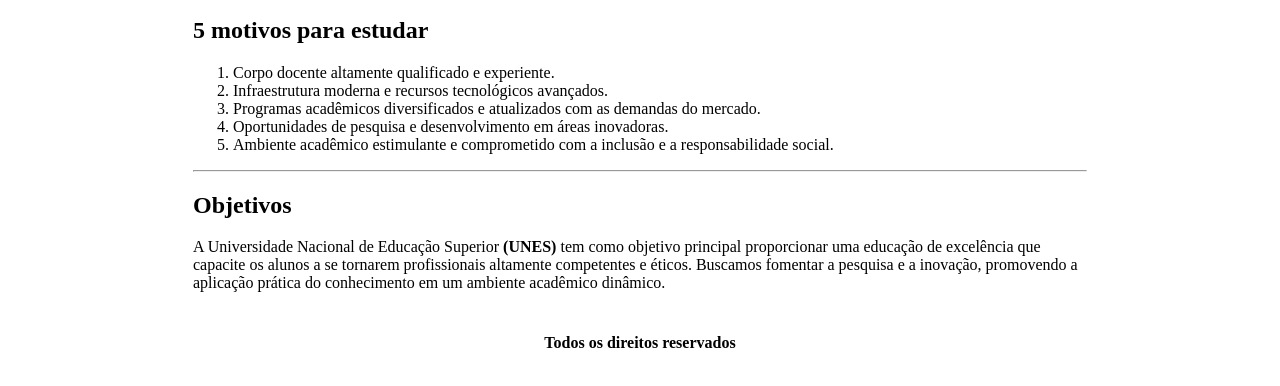
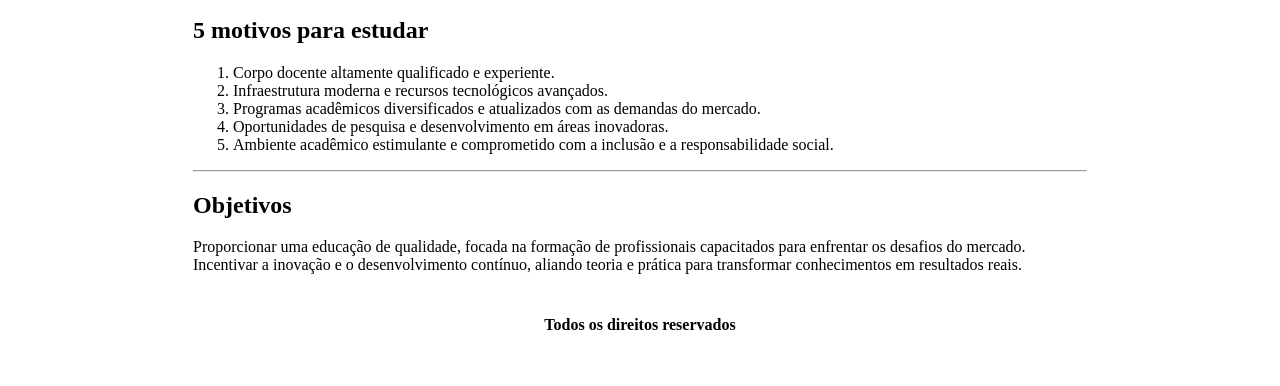
Before and after one commit to Gioocode/Site-Universidade-Unes, a plain HTML site: page quem-somos.html in a window 1280 px wide. Shown: the part 228-614 px from the top of the page. Drawn offline with Linux system fonts and the light colour scheme.

Commit message:
Update quem-somos.html

```diff
--- a/quem-somos.html
+++ b/quem-somos.html
@@ -39,12 +39,9 @@
 
 					<hr>
 
-					<h2>Objetivos</h2>
-
-
+					<h2>Objetivos </h2>
 					<p>
-
-						A Universidade Nacional de Educação Superior <strong>(UNES)</strong> tem como objetivo principal proporcionar uma educação de excelência que capacite os alunos a se tornarem profissionais altamente competentes e éticos. Buscamos fomentar a pesquisa e a inovação, promovendo a aplicação prática do conhecimento em um ambiente acadêmico dinâmico.
+						Proporcionar uma educação de qualidade, focada na formação de profissionais capacitados para enfrentar os desafios do mercado. Incentivar a inovação e o desenvolvimento contínuo, aliando teoria e prática para transformar conhecimentos em resultados reais.
 					</p>
 
 
```
